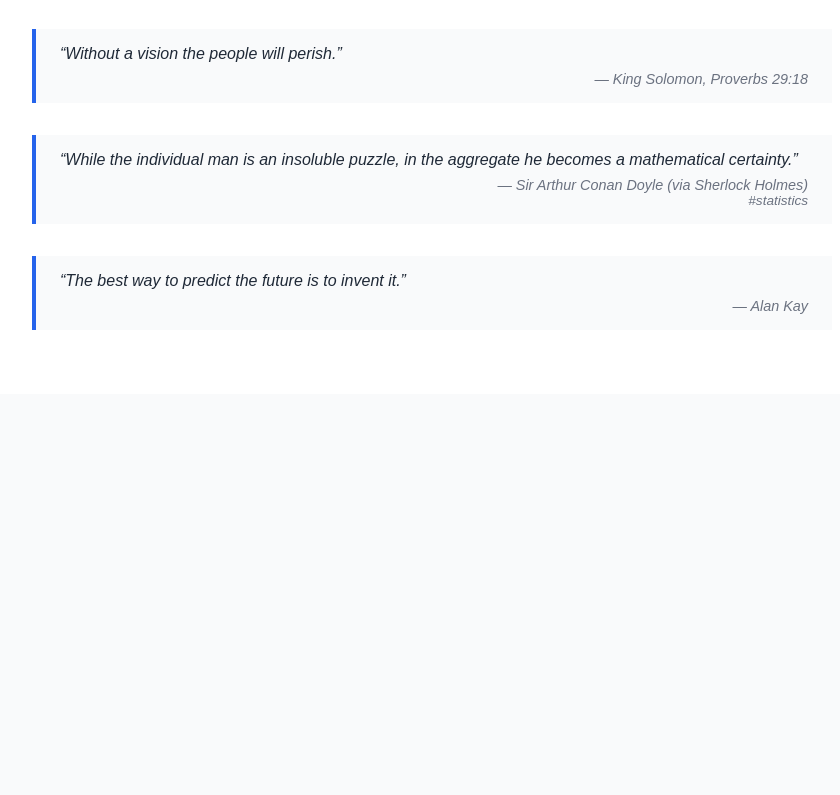
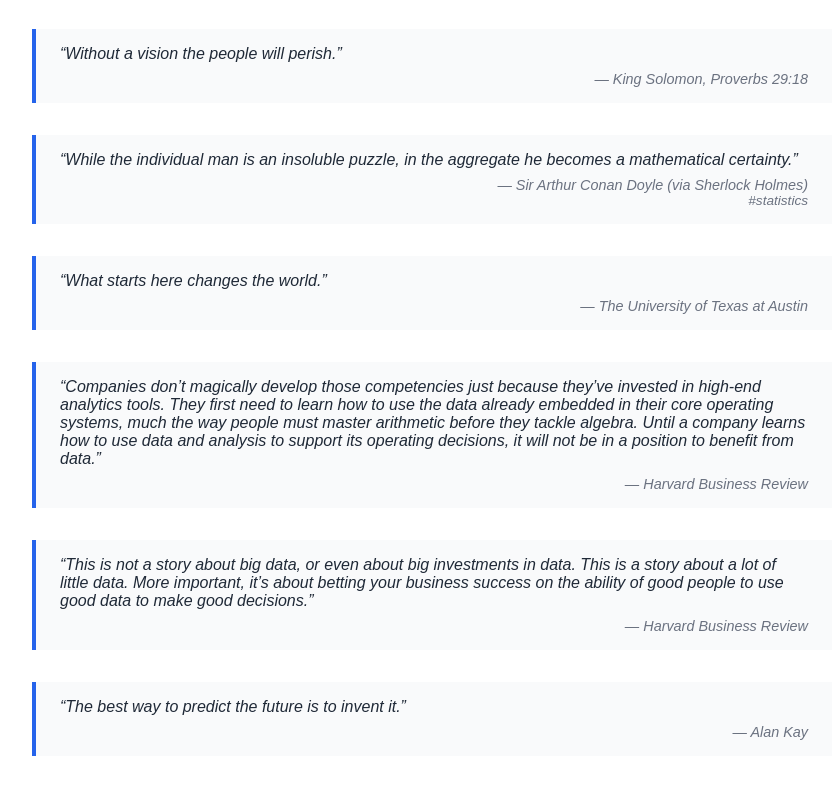
Before and after one commit to ag-odonnell/agodonnell, a plain HTML site: page quotes.html in a window 1280 px wide. Shown: the part 543-1338 px from the top of the page, without its empty margins (208-1048 px from the left). Before the commit the page ends 937 px from the top, so only its background shows below. Drawn offline with Linux system fonts and the light colour scheme.

Commit message:
add UT and HBR quotes

```diff
--- a/quotes.html
+++ b/quotes.html
@@ -162,6 +162,30 @@
     </blockquote>
 
     <blockquote>
+      “What starts here changes the world.”
+      <footer>— The University of Texas at Austin</footer>
+    </blockquote>
+
+
+    <blockquote>
+      “Companies don’t magically develop those competencies just because they’ve invested in high-end analytics tools.
+      They first need to learn how to use the data already embedded in their core operating systems,
+      much the way people must master arithmetic before they tackle algebra.
+      Until a company learns how to use data and analysis to support its operating decisions,
+      it will not be in a position to benefit from data.”
+      <footer>— Harvard Business Review</footer>
+    </blockquote>
+
+
+    <blockquote>
+      “This is not a story about big data, or even about big investments in data.
+      This is a story about a lot of little data.
+      More important, it’s about betting your business success on the ability of good people to use good data to make good decisions.”
+      <footer>— Harvard Business Review</footer>
+    </blockquote>
+
+
+    <blockquote>
       “The best way to predict the future is to invent it.”
       <footer>— Alan Kay</footer>
     </blockquote>
```
